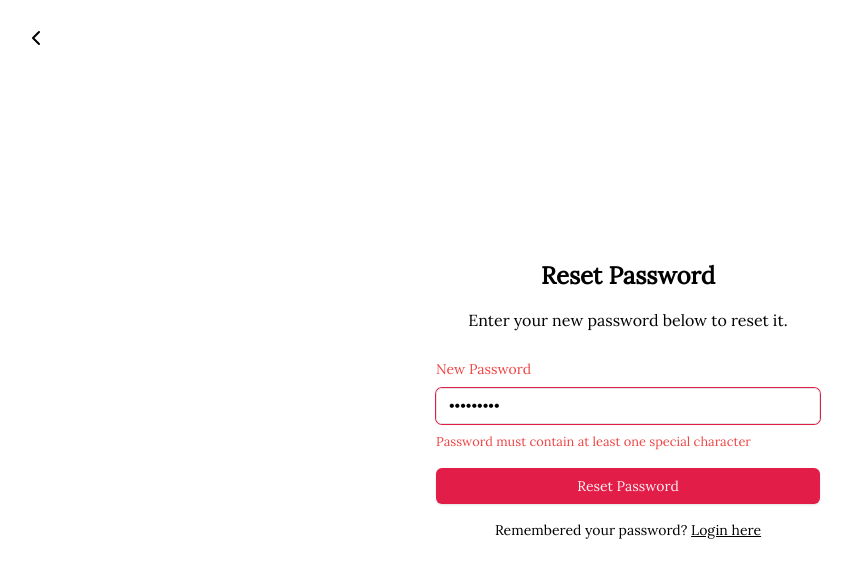
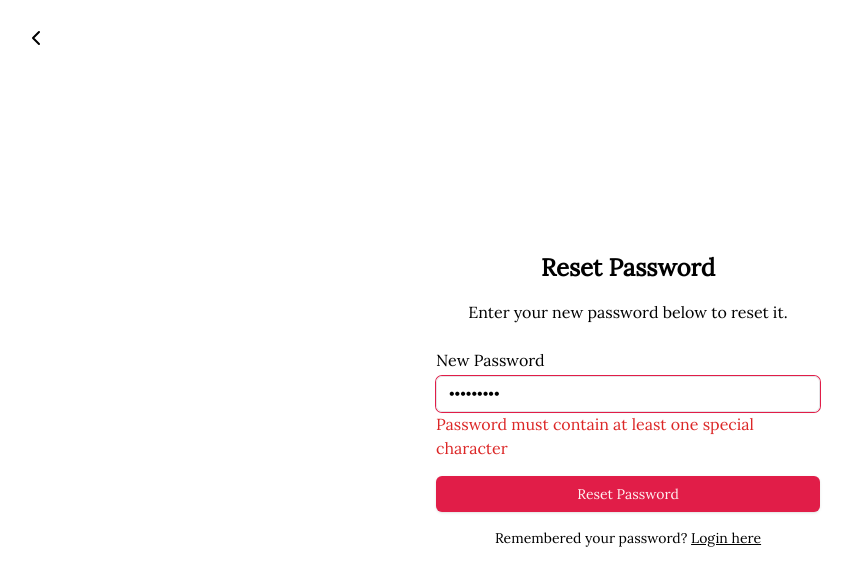
Before and after one commit to StarDust130/MindFuel, a Next.js app in the folder client/: page /resetPassword/1 in a window 1280 px wide. Both pictures are taken after typing "Sample123" into the empty fields and a click on the button "Reset Password". Shown: the top 586 px of the page, without its empty margins (12-864 px from the left). Built offline with nearby package versions, Linux system fonts and the light colour scheme; no server answers.

Commit message:
Refactor ResetPassword component to handle form submission, display success and error messages, and use Zod for password validation

```diff
--- a/client/src/components/screens/auth/RestPassword.tsx
+++ b/client/src/components/screens/auth/RestPassword.tsx
@@ -4,49 +4,40 @@ import BackButton from "../../elements/BackButton";
 import { Button } from "../../ui/button";
 import { Input } from "../../ui/input";
 import { useForm } from "react-hook-form";
-import { resetPasswordSchema } from "@/utils/formSchema";
-import { z } from "zod";
-import {
-  Form,
-  FormControl,
-  FormField,
-  FormItem,
-  FormLabel,
-  FormMessage,
-} from "../../ui/form";
 import Link from "next/link";
 import { useState } from "react";
-import axios from "axios";
+import axios, { AxiosError } from "axios";
 import { useToast } from "@/hooks/use-toast";
 import { Loader } from "lucide-react";
 import { useRouter } from "next/navigation";
+import { z } from "zod";
+import { resetPasswordSchema } from "@/utils/formSchema";
+
+// Define the schema for the password validation using Zod
+
 
 const ResetPassword = ({ resetToken }: { resetToken: string }) => {
   const [loading, setLoading] = useState(false);
   const { toast } = useToast();
   const router = useRouter();
 
-  // Initialize form with schema validation using Zod
+  // Initialize form with Zod validation
   const form = useForm<z.infer<typeof resetPasswordSchema>>({
     resolver: zodResolver(resetPasswordSchema),
     defaultValues: {
       password: "",
     },
   });
-  console.log(process.env.NEXT_PUBLIC_API_URL);
 
   // Handle form submission
   const onSubmit = async (values: z.infer<typeof resetPasswordSchema>) => {
-    console.log("Form submitted with values:", values); // Check if submission works
     setLoading(true);
 
     try {
-      const { password } = values;
-
       // Send request to reset password
       await axios.patch(
         `${process.env.NEXT_PUBLIC_API_URL}/resetPassword/${resetToken}`,
-        { password }
+        { password: values.password }
       );
 
       toast({
@@ -56,7 +47,13 @@ const ResetPassword = ({ resetToken }: { resetToken: string }) => {
 
       router.push("/profile");
     } catch (error) {
-      console.error("Password reset error:", error);
+      // Type assertion for error
+      const axiosError = error as AxiosError;
+
+      console.error(
+        "Password reset error:",
+        axiosError.response ? axiosError.response.data : axiosError.message
+      );
       toast({
         title: "Password Reset Failed 🌧️",
         description: "Unable to reset password. Please try again.",
@@ -74,25 +71,20 @@ const ResetPassword = ({ resetToken }: { resetToken: string }) => {
       </p>
 
       <div className="w-full max-w-sm">
-        <Form {...form}>
         <form onSubmit={form.handleSubmit(onSubmit)} className="space-y-4">
-            <FormField
-              control={form.control}
-              name="password"
-              render={({ field }) => (
-                <FormItem>
-                  <FormLabel>New Password</FormLabel>
-                  <FormControl>
+          <div>
+            <label className="block mb-1">New Password</label>
             <Input
               type="password"
               placeholder="Enter your new password"
-                      {...field}
+              {...form.register("password")}
             />
-                  </FormControl>
-                  <FormMessage />
-                </FormItem>
+            {form.formState.errors.password && (
+              <p className="text-red-600">
+                {form.formState.errors.password.message}
+              </p>
             )}
-            />
+          </div>
 
           <Button type="submit" className="w-full" disabled={loading}>
             {loading ? (
@@ -104,7 +96,6 @@ const ResetPassword = ({ resetToken }: { resetToken: string }) => {
             )}
           </Button>
         </form>
-        </Form>
       </div>
 
       <div className="mt-4 text-center text-sm">
--- a/client/src/utils/formSchema.ts
+++ b/client/src/utils/formSchema.ts
@@ -21,7 +21,7 @@ export const registerSchema = z.object({
     .regex(/[A-Z]/, "Password must contain at least one uppercase letter")
     .regex(/[0-9]/, "Password must contain at least one number")
     .regex(/[\W_]/, "Password must contain at least one special character"), // e.g., !@#$%
-  role: z.enum(["student", "teacher" , "admin"]),
+  role: z.enum(["student", "teacher", "admin"]),
 });
 
 // Login schema validation
@@ -36,7 +36,6 @@ export const loginSchema = z.object({
     .regex(/[\W_]/, "Password must contain at least one special character"), // e.g., !@#$%
 });
 
-
 // Forget Password schema validation
 export const forgetPasswordSchema = z.object({
   email: z.string().email("Invalid email address").trim(),
@@ -46,10 +45,12 @@ export const forgetPasswordSchema = z.object({
 export const resetPasswordSchema = z.object({
   password: z
     .string()
-    .min(8, "Password must be at least 8 characters")
+    .min(8, "Password must be at least 8 characters long")
+    .regex(/[A-Z]/, "Password must contain at least one uppercase letter")
     .regex(/[a-z]/, "Password must contain at least one lowercase letter")
-    .regex(/[A-Z]/, "Password must contain at least one uppercase letter")
     .regex(/[0-9]/, "Password must contain at least one number")
-    .regex(/[\W_]/, "Password must contain at least one special character"), // e.g., !@#$%
-  confirmPassword: z.string(),
+    .regex(
+      /[!@#$%^&*]/,
+      "Password must contain at least one special character"
+    ),
 });
```
Also changed, not shown: 1 other file (tests, documents, lock files or other folders). Lines whose indentation alone changed are shown as unchanged.
